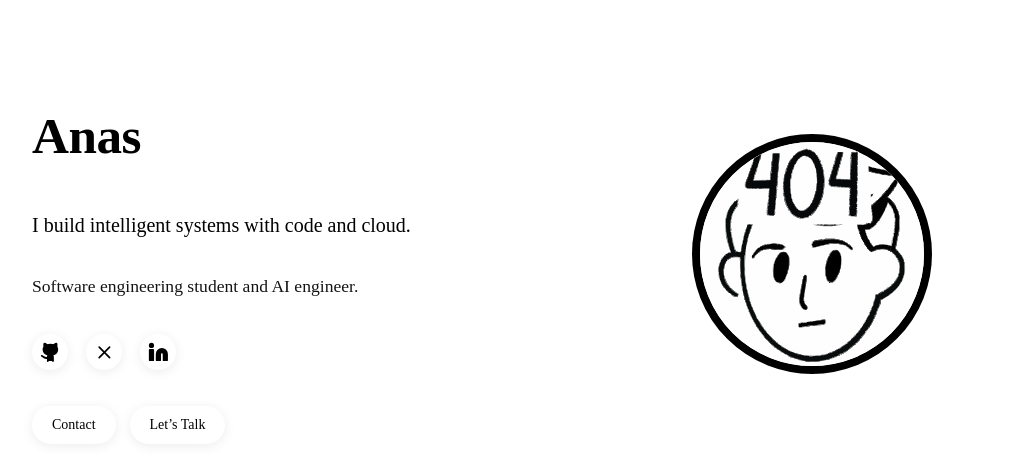
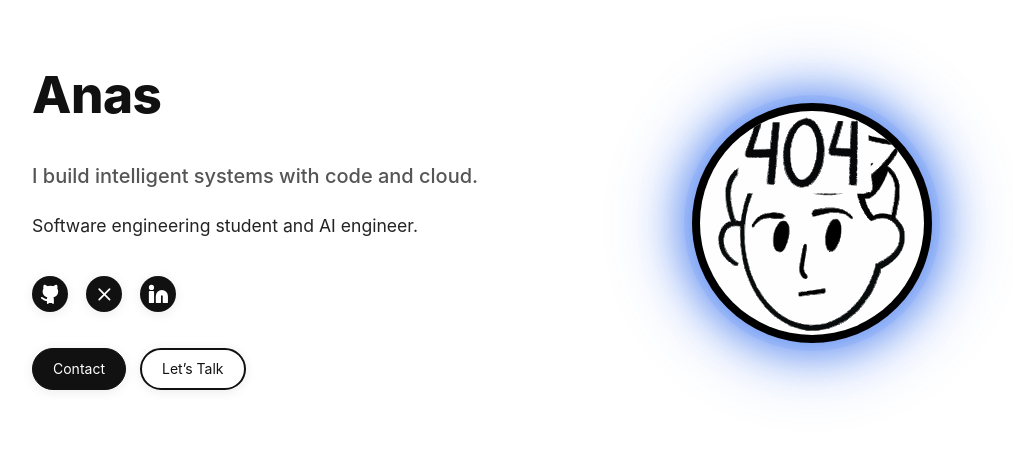
Before and after one commit to a-elhaag/Vue.JS-portfolio, a Vue app: page / in a window 1280 px wide. Shown: the top 468 px of the page, without its empty margins (158-1171 px from the left). Built offline with nearby package versions, Linux system fonts and the light colour scheme.

Commit message:
refactor: improve Button component structure and enhance WelcomeSection for avatar handling

```diff
--- a/src/components/UI/Button.vue
+++ b/src/components/UI/Button.vue
@@ -1,28 +1,33 @@
 <script setup lang="ts">
-import { computed } from 'vue'
+import { computed } from "vue";
 
-type Variant = 'solid' | 'ghost' | 'link' | 'social'
-type Size = 'sm' | 'md' | 'lg'
+type Variant = "solid" | "ghost" | "link" | "social";
+type Size = "sm" | "md" | "lg";
 
-const props = withDefaults(defineProps<{
-  variant?: Variant
-  size?: Size
-  href?: string
-  external?: boolean
-  block?: boolean
-  ariaLabel?: string
-  disabled?: boolean
-}>(), {
-  variant: 'solid',
-  size: 'md',
-  external: false,
-  block: false,
-  disabled: false
-})
+const props = withDefaults(
+  defineProps<{
+    variant?: Variant;
+    size?: Size;
+    href?: string;
+    external?: boolean;
+    block?: boolean;
+    ariaLabel?: string;
+    disabled?: boolean;
+  }>(),
+  {
+    variant: "solid",
+    size: "md",
+    external: false,
+    block: false,
+    disabled: false,
+  }
+);
 
-const isLink = computed(() => !!props.href)
-const rel = computed(() => props.external ? 'noreferrer noopener' : undefined)
-const target = computed(() => props.external ? '_blank' : undefined)
+const isLink = computed(() => !!props.href);
+const rel = computed(() =>
+  props.external ? "noreferrer noopener" : undefined
+);
+const target = computed(() => (props.external ? "_blank" : undefined));
 </script>
 
 <template>
@@ -32,7 +37,7 @@ const target = computed(() => props.external ? '_blank' : undefined)
     :class="[
       `v-${variant}`,
       `s-${size}`,
-      { 'is-block': block, 'is-disabled': disabled }
+      { 'is-block': block, 'is-disabled': disabled },
     ]"
     :href="href"
     :target="target"
@@ -48,26 +53,56 @@ const target = computed(() => props.external ? '_blank' : undefined)
 
 <style scoped>
 .btn {
-  display: inline-flex; align-items: center; justify-content: center; gap: 8px;
+  display: inline-flex;
+  align-items: center;
+  justify-content: center;
+  gap: 8px;
   border-radius: 999px;
   border: 1px solid var(--btn-border, var(--border));
   background: var(--btn-bg, var(--surface));
   color: var(--btn-text, var(--text));
-  white-space: nowrap; text-decoration: none; cursor: pointer;
-  transition: transform .16s cubic-bezier(.22,1,.36,1), box-shadow .16s, background .16s, color .16s;
-  box-shadow: 0 2px 12px rgba(0,0,0,0.08);
+  white-space: nowrap;
+  text-decoration: none;
+  cursor: pointer;
+  transition: transform 0.16s cubic-bezier(0.22, 1, 0.36, 1), box-shadow 0.16s,
+    background 0.16s, color 0.16s;
+  box-shadow: 0 2px 12px rgba(0, 0, 0, 0.08);
 }
-.btn.is-block { width: 100%; }
-.btn.is-disabled { opacity: .6; cursor: not-allowed; }
+.btn.is-block {
+  width: 100%;
+}
+.btn.is-disabled {
+  opacity: 0.6;
+  cursor: not-allowed;
+}
 
-.icon { line-height: 0; display: inline-flex; }
-.icon :deep(svg) { width: 1.6em; height: 1.6em; display: block; fill: currentColor; }
-.label { line-height: 1; }
+.icon {
+  line-height: 0;
+  display: inline-flex;
+}
+.icon :deep(svg) {
+  width: 1.6em;
+  height: 1.6em;
+  display: block;
+  fill: currentColor;
+}
+.label {
+  line-height: 1;
+}
 
 /* Sizes */
-.s-sm { padding: 8px 12px; font-size: 13px; }
-.s-md { padding: 12px 20px; font-size: 14px; }
-.s-lg { padding: 14px 24px; font-size: 16px; }
+.s-sm {
+  padding: 8px 12px;
+  font-size: 13px;
+}
+.s-md {
+  padding: 12px 20px;
+  font-size: 14px;
+}
+.s-lg {
+  padding: 14px 24px;
+  font-size: 16px;
+}
 
 /* Variants */
 /* SOLID: base black pill, hover = glow only, text/icon turns --glow */
@@ -78,8 +113,7 @@ const target = computed(() => props.external ? '_blank' : undefined)
 }
 .v-solid:hover:not(.is-disabled) {
   color: var(--glow); /* glow-colored text/icon */
-  box-shadow:
-    0 0 0 0 rgba(47,107,237,0.18),
+  box-shadow: 0 0 0 0 rgba(47, 107, 237, 0.18),
     0 0 24px 6px color-mix(in oklab, var(--glow) 70%, transparent),
     0 0 48px 12px color-mix(in oklab, var(--glow) 40%, transparent);
 }
@@ -93,35 +127,51 @@ const target = computed(() => props.external ? '_blank' : undefined)
 .v-ghost:hover:not(.is-disabled) {
   background: var(--text);
   color: var(--bg);
-  box-shadow:
-    0 0 18px 4px color-mix(in oklab, var(--glow) 45%, transparent);
 }
 
 /* LINK: no chrome */
 .v-link {
-  background: transparent; border-color: transparent; color: var(--text); padding: 0;
+  background: transparent;
+  border-color: transparent;
+  color: var(--text);
+  padding: 0;
 }
-.v-link:hover:not(.is-disabled) { text-decoration: underline; box-shadow: none; transform: none; }
+.v-link:hover:not(.is-disabled) {
+  text-decoration: underline;
+  box-shadow: none;
+  transform: none;
+}
 
 /* SOCIAL: circular icon button, white on black, hover = glow + icon color -> --glow */
 .v-social {
-  width: 44px; height: 44px; padding: 0; border-radius: 50%;
-  display: inline-flex; align-items: center; justify-content: center;
-  background: var(--text); color: var(--bg); border: none;
+  width: 44px;
+  height: 44px;
+  padding: 0;
+  border-radius: 50%;
+  display: inline-flex;
+  align-items: center;
+  justify-content: center;
+  background: var(--text);
+  color: var(--bg);
+  border: none;
 }
-.v-social .label { display: none; } /* icon-only */
+.v-social .label {
+  display: none;
+} /* icon-only */
 .v-social:hover:not(.is-disabled) {
   color: var(--glow);
-  box-shadow:
-    0 0 0 0 rgba(47,107,237,0.18),
+  box-shadow: 0 0 0 0 rgba(47, 107, 237, 0.18),
     0 0 24px 6px color-mix(in oklab, var(--glow) 70%, transparent),
     0 0 48px 12px color-mix(in oklab, var(--glow) 40%, transparent);
 }
 
 /* SOCIAL size mini maps to sm dimensions */
-.v-social.s-sm { width: 36px; height: 36px; }
+.v-social.s-sm {
+  width: 36px;
+  height: 36px;
+}
 
-/* Hide empty icon slots */
+/* Hide icon if empty */
 .icon:empty {
   display: none;
 }
--- a/src/main.ts
+++ b/src/main.ts
@@ -1,6 +1,7 @@
 import { createApp } from "vue";
 import App from "./App.vue";
 import { welcome } from "./data/welcome";
+import "./styles/base.css";
 
 const app = createApp(App);
 
--- a/src/sections/WelcomeSection.vue
+++ b/src/sections/WelcomeSection.vue
@@ -4,17 +4,21 @@ import { welcome } from '../data/welcome'
 import { Github, Linkedin, X } from 'lucide-vue-next'
 import Button from '../components/UI/Button.vue'
 
-const avatarSvg = new URL('../assets/avatar.svg', import.meta.url).href
-const initial = (welcome.name || 'A').slice(0,1).toUpperCase()
+// Prefer URL from welcome.ts; fallback to bundled svg
+const fallbackAvatar = new URL('../assets/avatar.svg', import.meta.url).href
+const avatarSrc = computed(() => welcome.avatar?.src || fallbackAvatar)
 
-// map known socials -> lucide icon
+// Initial fallback letter
+const initial = (welcome.name || 'A').slice(0, 1).toUpperCase()
+
+// Map known social keys to lucide icons
 const iconMap = {
   github: Github,
   linkedin: Linkedin,
   x: X,
 } as const
 
-// respect welcome.style.order and filter only those with URLs present
+// Respect welcome.style.order and only include socials that have URLs
 const defaultOrder: Array<keyof typeof iconMap> = ['github', 'linkedin', 'x']
 
 const socials = computed(() => {
@@ -27,38 +31,40 @@ const socials = computed(() => {
       icon: iconMap[key],
     }))
 })
-// map welcome.style.socialVariant -> Button size
-const socialSize = computed(() => welcome.style?.socialVariant === 'mini' ? 'sm' : 'md')
+// Map welcome.style.socialVariant -> Button size
+const socialSize = computed(() => (welcome.style?.socialVariant === 'mini' ? 'sm' : 'md'))
 </script>
 
 <template>
   <section id="welcome" class="welcome-hero">
     <div class="welcome-content">
-      <!-- Avatar with glow behind it -->
+      <!-- Avatar with glow -->
       <div class="welcome-avatar">
         <img
-          v-if="welcome.avatar?.src"
-          :src="welcome.avatar.src"
+          v-if="avatarSrc"
+          :src="avatarSrc"
           :alt="welcome.avatar?.alt || ('Portrait of ' + welcome.name)"
           class="avatar-img"
         />
-        <img v-else :src="avatarSvg" alt="Avatar" class="avatar-img" />
-        <div v-if="!welcome.avatar?.src && !avatarSvg" class="avatar-fallback">{{ initial }}</div>
+        <div v-if="!avatarSrc" class="avatar-fallback">{{ initial }}</div>
       </div>
 
       <div class="welcome-text">
         <h1 class="welcome-name">{{ welcome.name }}</h1>
         <p class="welcome-headline">{{ welcome.headline }}</p>
-        <p class="welcome-intro">{{ Array.isArray(welcome.intro) ? welcome.intro[0] : welcome.intro }}</p>
+        <p class="welcome-intro">
+          {{ Array.isArray(welcome.intro) ? welcome.intro[0] : welcome.intro }}
+        </p>
 
+        <!-- Social icons -->
         <div v-if="socials.length" class="welcome-socials">
           <Button
             v-for="s in socials"
             :key="s.key"
             :href="s.url"
             variant="social"
+            :size="socialSize"
             :aria-label="s.key"
-            :size="socialSize"
             external
           >
             <template #icon>
@@ -67,6 +73,7 @@ const socialSize = computed(() => welcome.style?.socialVariant === 'mini' ? 'sm'
           </Button>
         </div>
 
+        <!-- CTAs -->
         <div class="welcome-cta">
           <Button
             v-if="welcome.cta.contactMe && welcome.contacts.email"
@@ -91,6 +98,7 @@ const socialSize = computed(() => welcome.style?.socialVariant === 'mini' ? 'sm'
 </template>
 
 <style scoped>
+/* Layout only; all button/icon visuals live in Button.vue */
 .welcome-hero {
   width: 100%;
   padding: 56px 0 32px 0;
@@ -98,7 +106,6 @@ const socialSize = computed(() => welcome.style?.socialVariant === 'mini' ? 'sm'
   display: flex;
   justify-content: center;
 }
-
 .welcome-content {
   width: min(900px, 96vw);
   display: flex;
@@ -106,7 +113,6 @@ const socialSize = computed(() => welcome.style?.socialVariant === 'mini' ? 'sm'
   align-items: center;
   gap: 32px;
 }
-
 .welcome-text {
   display: flex;
   flex-direction: column;
@@ -114,7 +120,6 @@ const socialSize = computed(() => welcome.style?.socialVariant === 'mini' ? 'sm'
   text-align: center;
   gap: 18px;
 }
-
 .welcome-name {
   font-size: clamp(2.2rem, 5vw, 3.2rem);
   font-weight: 800;
@@ -122,14 +127,12 @@ const socialSize = computed(() => welcome.style?.socialVariant === 'mini' ? 'sm'
   color: var(--text);
   margin-bottom: 0.2em;
 }
-
 .welcome-headline {
   font-size: 1.25rem;
   color: var(--muted);
   font-weight: 500;
   margin-bottom: 0.2em;
 }
-
 .welcome-intro {
   font-size: 1.1rem;
   color: var(--text);
@@ -137,7 +140,7 @@ const socialSize = computed(() => welcome.style?.socialVariant === 'mini' ? 'sm'
   margin-bottom: 0.5em;
 }
 
-/* Avatar with glow behind it (no color change, soft halo using --glow) */
+/* Avatar with soft glow halo using --glow; no color flip */
 .welcome-avatar {
   width: 180px;
   height: 180px;
@@ -155,7 +158,6 @@ const socialSize = computed(() => welcome.style?.socialVariant === 'mini' ? 'sm'
     0 0 36px 12px color-mix(in oklab, var(--glow) 55%, transparent),
     0 0 64px 24px color-mix(in oklab, var(--glow) 30%, transparent);
 }
-
 .avatar-img {
   width: 100%;
   height: 100%;
@@ -165,15 +167,20 @@ const socialSize = computed(() => welcome.style?.socialVariant === 'mini' ? 'sm'
   position: relative;
   z-index: 2;
 }
-
 .avatar-fallback {
-  position: absolute; inset: 0;
-  display: flex; align-items: center; justify-content: center;
-  font-size: 3.5rem; font-weight: 800;
-  color: var(--bg); background: transparent; z-index: 1;
+  position: absolute;
+  inset: 0;
+  display: flex;
+  align-items: center;
+  justify-content: center;
+  font-size: 3.5rem;
+  font-weight: 800;
+  color: var(--bg);
+  background: transparent;
+  z-index: 1;
 }
 
-/* Layout only (no button/icon styles live here) */
+/* Simple layout spacing for controls */
 .welcome-socials { display: flex; gap: 18px; margin: 10px 0 0 0; }
 .welcome-cta { display: flex; gap: 14px; margin-top: 18px; }
 
@@ -185,13 +192,23 @@ const socialSize = computed(() => welcome.style?.socialVariant === 'mini' ? 'sm'
 }
 @media (min-width: 800px) {
   .welcome-content {
-    flex-direction: row; align-items: center; justify-content: space-between; gap: 48px;
+    flex-direction: row;
+    align-items: center;
+    justify-content: space-between;
+    gap: 48px;
   }
   .welcome-text {
-    align-items: flex-start; text-align: left; flex: 1 1 0%; order: 1;
+    align-items: flex-start;
+    text-align: left;
+    flex: 1 1 0%;
+    order: 1;
   }
   .welcome-avatar {
-    width: 240px; height: 240px; min-width: 240px; min-height: 240px; order: 2;
+    width: 240px;
+    height: 240px;
+    min-width: 240px;
+    min-height: 240px;
+    order: 2;
   }
 }
 </style>
--- a/src/style.css
+++ b/src/style.css
@@ -6,6 +6,9 @@
   --border: #e2e2e2;
   --glow: #2f6bed;
   --glow-intensity: 0.55;
+
+  --font-body: 'Inter', system-ui, sans-serif;
+  --font-heading: monospace;
 }
 
 * {
@@ -15,8 +18,30 @@
 }
 
 body {
-  font-family: 'Inter', system-ui, sans-serif;
+  font-family: var(--font-body);
   background-color: var(--bg);
   color: var(--text);
   line-height: 1.5;
 }
+
+/* Headings */
+.h1 {
+  font-size: 2.5rem;
+  font-weight: 800;
+  color: var(--text);
+  font-family: var(--font-heading);
+}
+
+.h2 {
+  font-size: 2rem;
+  font-weight: 700;
+  color: var(--text);
+  font-family: var(--font-heading);
+}
+
+.h3 {
+  font-size: 1.75rem;
+  font-weight: 600;
+  color: var(--text);
+  font-family: var(--font-heading);
+}
--- /dev/null
+++ b/src/styles/base.css
@@ -0,0 +1,22 @@
+:root {
+  --bg: #ffffff;
+  --surface: #ffffff;
+  --text: #111111;
+  --muted: #555555;
+  --border: #e2e2e2;
+  --glow: #2f6bed;
+  --glow-intensity: 0.55;
+}
+
+* {
+  margin: 0;
+  padding: 0;
+  box-sizing: border-box;
+}
+
+body {
+  font-family: "Inter", system-ui, sans-serif;
+  background-color: var(--bg);
+  color: var(--text);
+  line-height: 1.5;
+}
```
